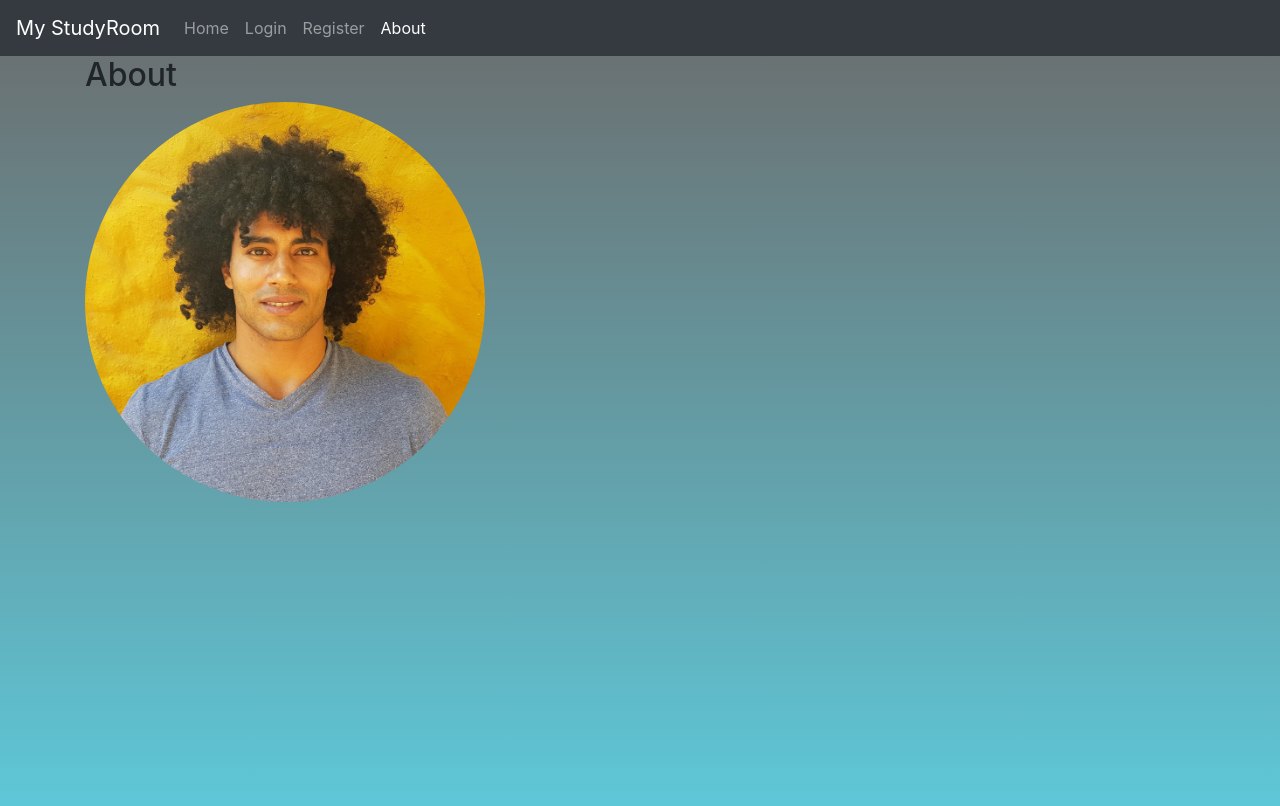
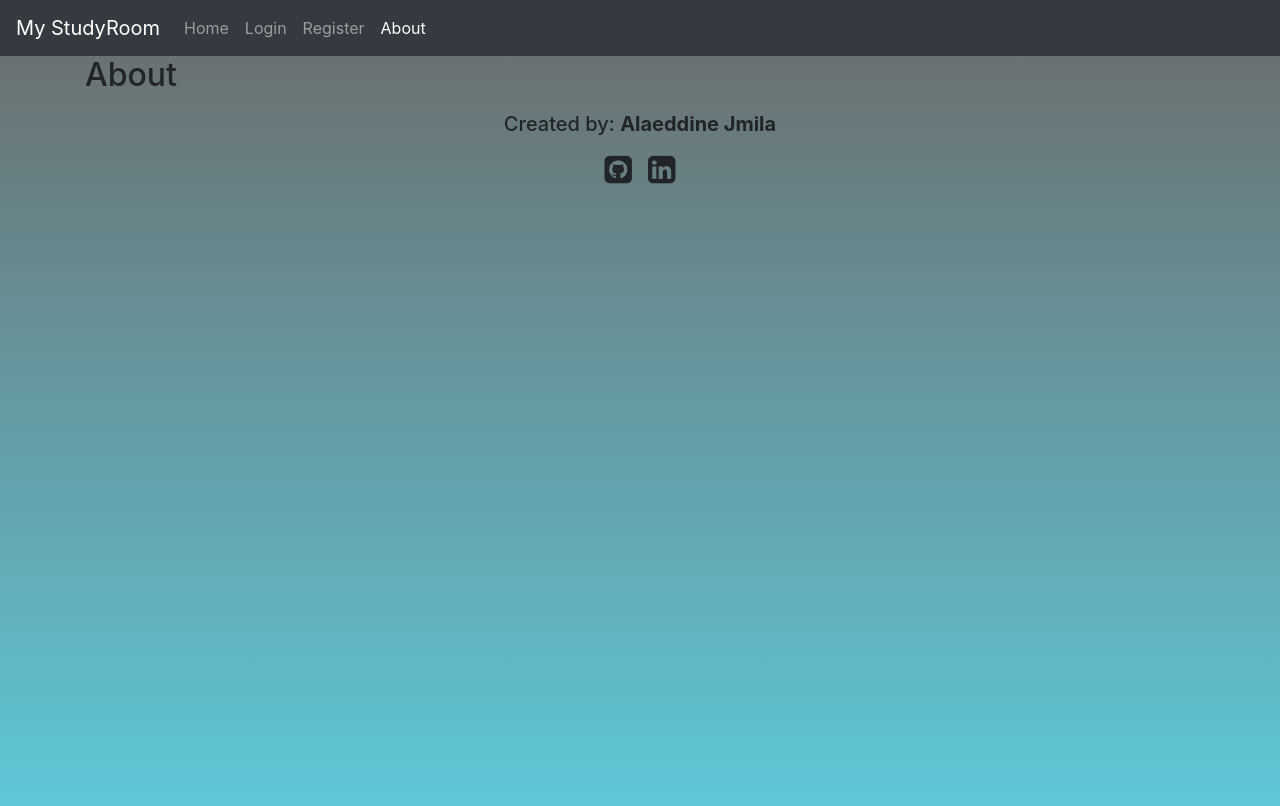
Before and after one commit to AladinJmila/my-studyroom-frontend, a React (Create React App) app: page /about in a window 1280 px wide. Shown: the top 806 px of the page. Built offline with nearby package versions, Linux system fonts and the light colour scheme; a web font is replaced by a local one.

Commit message:
Improved About page

```diff
--- a/src/App.css
+++ b/src/App.css
@@ -50,6 +50,14 @@ body {
   width: auto;
 }
 
+.center {
+  text-align: center;
+  margin: auto;
+  width: 50%;
+  /* border: 5px solid #ffff00; */
+  padding: 10px;
+}
+
 ::-webkit-scrollbar {
   width: 8px; /* for vertical scrollbars */
   height: 8px; /* for horizontal scrollbars */
--- a/src/components/About.jsx
+++ b/src/components/About.jsx
@@ -4,8 +4,35 @@ const About = () => {
   return (
     <div className='container full-height'>
       <h2>About</h2>
-      <div>
-        <img className='image-cropper' src={image} />
+      <div className='center'>
+        <h5>
+          Created by: <b>Alaeddine Jmila</b>
+        </h5>
+        <div className='center'>
+          <a
+            href='https://github.com/AladinJmila'
+            target='_blank'
+            rel='noreferrer'
+            style={{ color: 'inherit' }}
+          >
+            <i
+              className='fa fa-github-square fa-2x mr-2'
+              aria-hidden='true'
+            ></i>
+          </a>
+
+          <a
+            href='https://www.linkedin.com/in/alaeddine-jmila/'
+            target='_blank'
+            rel='noreferrer'
+            style={{ color: 'inherit' }}
+          >
+            <i
+              className='fa fa-linkedin-square fa-2x ml-2'
+              aria-hidden='true'
+            ></i>
+          </a>
+        </div>
       </div>
     </div>
   )
```
